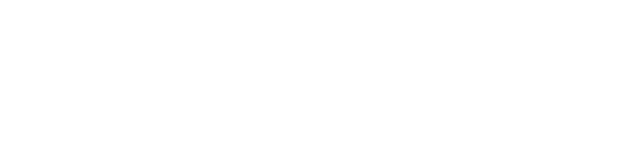
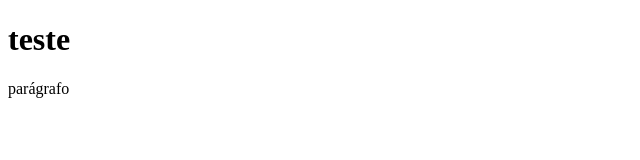
Before and after one commit to cangaceiru/Aula-Formadores-Turma-K, a plain HTML site: page index.html in a window 1280 px wide. Shown: the whole page, without its empty margins (0-640 px from the left). Drawn offline with Linux system fonts and the light colour scheme.

Commit message:
Update index.html

```diff
--- a/index.html
+++ b/index.html
@@ -5,6 +5,7 @@
       <title>Document</title>
     </head>
     <body>
-      <!-- Conteúdo -->
+      <h1> teste </h1>
+      <p> parágrafo </p>
     </body>
   </html>
```
